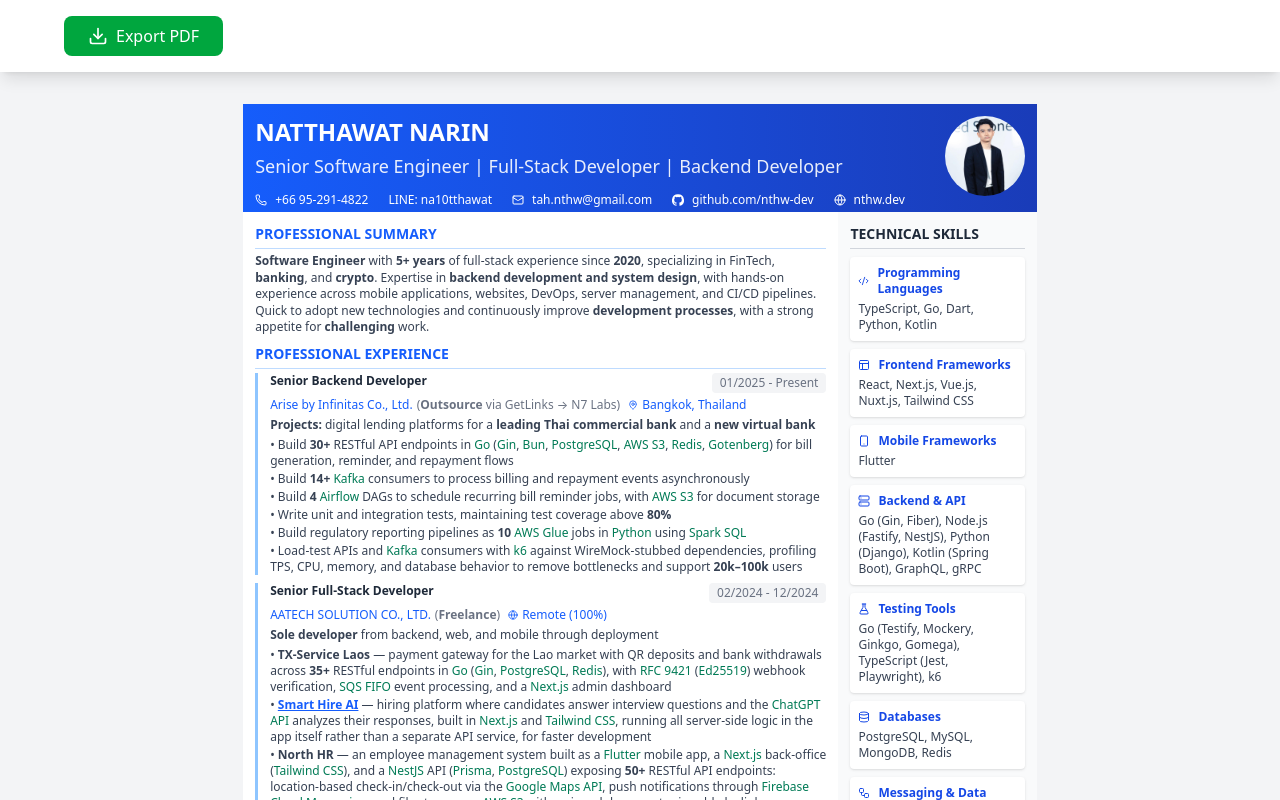
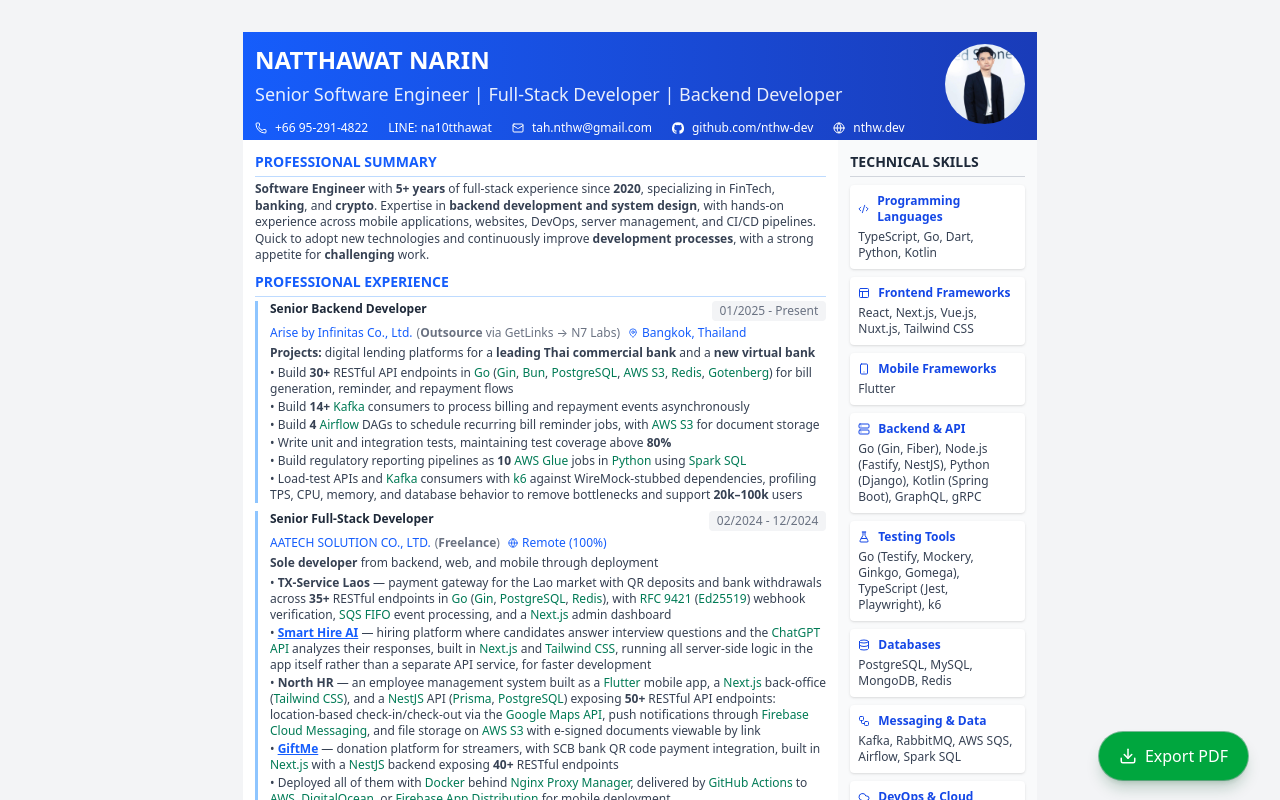
Before and after one commit to nthw-dev/nthw-dev-web, a Next.js app: page /resume in a window 1280 px wide. Shown: the top 800 px of the page. Built offline with nearby package versions, Linux system fonts and the light colour scheme.

Commit message:
add Export PDF

```diff
--- /dev/null
+++ b/src/app/resume/_components/ResumeSheetScaler.tsx
@@ -0,0 +1,72 @@
+'use client'
+
+import React, { useEffect, useLayoutEffect, useRef, useState } from 'react';
+
+// The sheet is a fixed A4 box, so it always overflows a phone (and an iPad in
+// portrait). Rather than reflowing the document — which would stop it looking
+// like the printed page — the whole sheet is scaled down to the width that is
+// actually available. useLayoutEffect so the first paint is already scaled;
+// guarded because the page is still server-rendered.
+const useIsomorphicLayoutEffect =
+  typeof window !== 'undefined' ? useLayoutEffect : useEffect;
+
+export default function ResumeSheetScaler({
+  children,
+}: Readonly<{ children: React.ReactNode }>) {
+  const frameRef = useRef<HTMLDivElement>(null);
+  const sheetRef = useRef<HTMLDivElement>(null);
+  const [box, setBox] = useState<{
+    scale: number;
+    width?: number;
+    height?: number;
+  }>({ scale: 1 });
+
+  useIsomorphicLayoutEffect(() => {
+    const frame = frameRef.current;
+    const sheet = sheetRef.current;
+    if (!frame || !sheet) return;
+
+    const measure = () => {
+      // offsetWidth/Height are the untransformed layout box, so reading them
+      // back after scaling can't feed into itself — and it keeps the mm → px
+      // conversion the browser's job instead of a hardcoded 96dpi constant.
+      const sheetWidth = sheet.offsetWidth;
+      const sheetHeight = sheet.offsetHeight;
+      const available = frame.clientWidth;
+      if (!sheetWidth || !sheetHeight || !available) return;
+
+      // Never blow the sheet up past its true size on a desktop; only shrink it
+      // to fit. Below `lg` the frame is the full viewport, so this is a
+      // full-bleed A4 page on phones and on an iPad in portrait.
+      const scale = Math.min(1, available / sheetWidth);
+      setBox({
+        scale,
+        width: sheetWidth * scale,
+        height: sheetHeight * scale,
+      });
+    };
+
+    measure();
+    const observer = new ResizeObserver(measure);
+    observer.observe(frame);
+    observer.observe(sheet);
+    return () => observer.disconnect();
+  }, []);
+
+  return (
+    <div ref={frameRef} className="resume-sheet-frame w-full overflow-hidden">
+      <div
+        className="resume-sheet-box mx-auto"
+        style={{ width: box.width, height: box.height }}
+      >
+        <div
+          ref={sheetRef}
+          className="resume-sheet w-fit origin-top-left"
+          style={{ transform: `scale(${box.scale})` }}
+        >
+          {children}
+        </div>
+      </div>
+    </div>
+  );
+}
--- a/src/app/resume/page.tsx
+++ b/src/app/resume/page.tsx
@@ -3,6 +3,7 @@
 import React, { useState } from 'react';
 import { Download, LoaderCircle } from 'lucide-react';
 import ResumePDF from './_components/ResumePDF';
+import ResumeSheetScaler from './_components/ResumeSheetScaler';
 
 export default function CVPreviewPage() {
   const [isGenerating, setIsGenerating] = useState(false);
@@ -46,34 +47,39 @@
 
   return (
     <div className="min-h-screen bg-gray-100">
-      {/* Controls - Hidden when printing */}
-      <div className="print:hidden bg-white shadow-lg p-4 sticky top-0 z-10">
-        <div className="max-w-6xl mx-auto flex justify-between items-center">
+      {/*
+        Controls — a floating action button rather than a toolbar. A sticky bar
+        would eat ~72px of a phone screen for a single button, and the point of
+        this page is to show the A4 sheet as large as possible. Bottom-right
+        keeps it in thumb reach on mobile and off the sheet's content on a desk.
+        The safe-area inset keeps it clear of the iPhone home indicator.
+        Hidden when printing.
+      */}
       <button
         onClick={handleExportPDF}
         disabled={isGenerating}
-            className="flex items-center gap-2 bg-green-600 text-white px-6 py-2 rounded-lg hover:bg-green-700 transition-colors disabled:bg-gray-400 disabled:cursor-not-allowed"
+        aria-label="Export resume as PDF"
+        style={{ bottom: 'calc(1.25rem + env(safe-area-inset-bottom))' }}
+        className="print:hidden fixed right-5 sm:right-8 z-20 flex items-center gap-2 rounded-full bg-green-600 px-5 py-3 text-sm sm:text-base font-medium text-white shadow-lg shadow-green-900/25 ring-1 ring-green-700/50 transition-all duration-200 hover:bg-green-700 hover:shadow-xl hover:-translate-y-0.5 active:translate-y-0 active:scale-95 focus-visible:outline-none focus-visible:ring-2 focus-visible:ring-green-500 focus-visible:ring-offset-2 disabled:translate-y-0 disabled:bg-gray-400 disabled:shadow-md disabled:ring-gray-500/40 disabled:cursor-not-allowed"
       >
         {isGenerating ? (
           <>
-                <LoaderCircle size={20} className="animate-spin" />
+            <LoaderCircle size={18} className="animate-spin" />
             Generating PDF...
           </>
         ) : (
           <>
-                <Download size={20} />
+            <Download size={18} />
             Export PDF
           </>
         )}
       </button>
-        </div>
-      </div>
 
-      {/* CV Preview */}
-      <div className="py-8 print:py-0">
-        <div className="flex justify-center">
+      {/* CV Preview — full-bleed on small screens, centred on a desk. */}
+      <div className="py-0 lg:py-8 print:py-0">
+        <ResumeSheetScaler>
           <ResumePDF />
-        </div>
+        </ResumeSheetScaler>
       </div>
 
       <style jsx>{`
--- a/src/styles/resume.css
+++ b/src/styles/resume.css
@@ -39,3 +39,22 @@
   transform: none;
   animation: none;
 }
+
+/* The A4 sheet keeps its 210mm × 297mm layout on every screen; on phones and on
+   an iPad in portrait it is scaled down to the viewport width instead of
+   reflowing, so the page still reads as the printed document. The wrapper is
+   sized to the scaled result so nothing overflows sideways.
+   Printing (and the Puppeteer PDF route, which renders /resume/cv-preview
+   without the scaler) must always get the sheet at 1:1. */
+@media print {
+  .resume-sheet-frame,
+  .resume-sheet-box {
+    width: auto !important;
+    height: auto !important;
+    overflow: visible !important;
+  }
+
+  .resume-sheet {
+    transform: none !important;
+  }
+}
```
Lines whose indentation alone changed are shown as unchanged.
